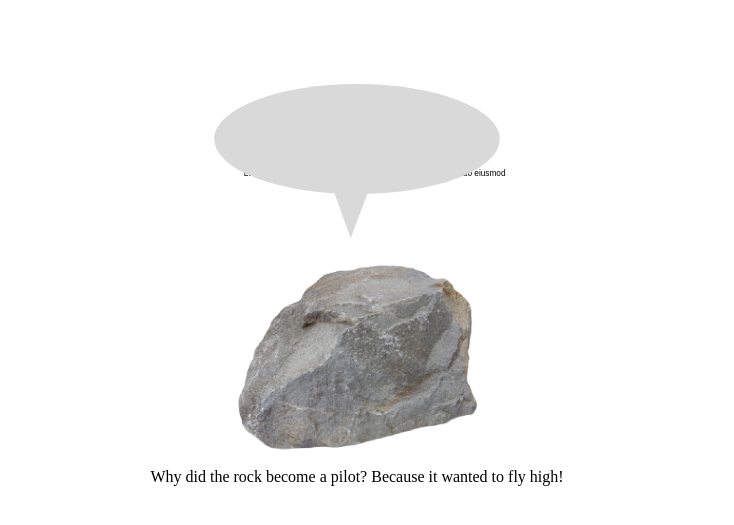
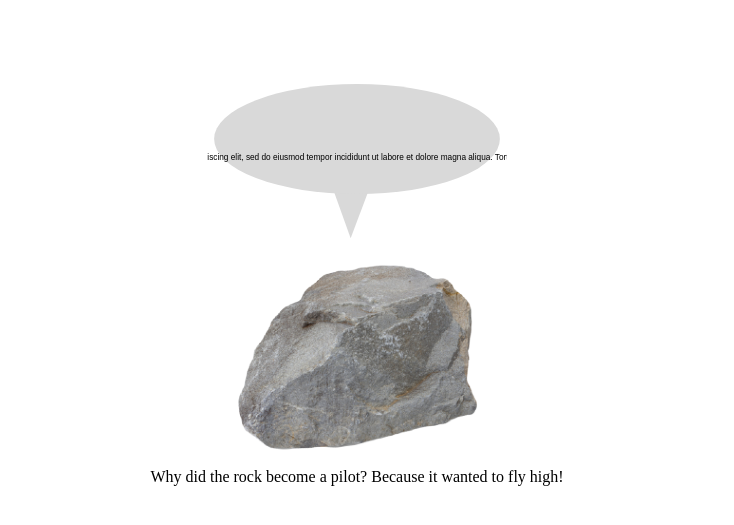
Before and after one commit to API-Troubles/Pet-Rock-Joke-generator, a plain HTML site: page index.html in a window 1280 px wide. Shown: the part 187-712 px from the top of the page, without its empty margins (283-1017 px from the left). Drawn offline with Linux system fonts and the light colour scheme.

Commit message:
Got the text to finally overlay over dialogue box

```diff
--- a/index.html
+++ b/index.html
@@ -19,10 +19,10 @@
   <div>
     <svg width="300" height="200" viewBox="0 0 483 338" fill="none" xmlns="http://www.w3.org/2000/svg">
       <path d="M172.63 142.224L323.638 58.4832L230.748 304.823L172.63 142.224Z" fill="#D9D9D9"/>
-      <text x="50" y="200" font-family="Arial, sans-serif" font-size="14" fill="black">
+      <ellipse cx="241.5" cy="137" rx="241.5" ry="93" fill="#D9D9D9"/>
+      <text x="50%" y="50%" font-family="Arial, sans-serif" font-size="14" fill="black" text-anchor="middle" dominant-baseline="middle">
         Lorem ipsum dolor sit amet, consectetur adipiscing elit, sed do eiusmod tempor incididunt ut labore et dolore magna aliqua. Tortor aliquam nulla facilisi cras fermentum odio.
       </text>
-      <ellipse cx="241.5" cy="137" rx="241.5" ry="93" fill="#D9D9D9"/>
     </svg>
     <img src="/static/rock.png">
   </div>
```
